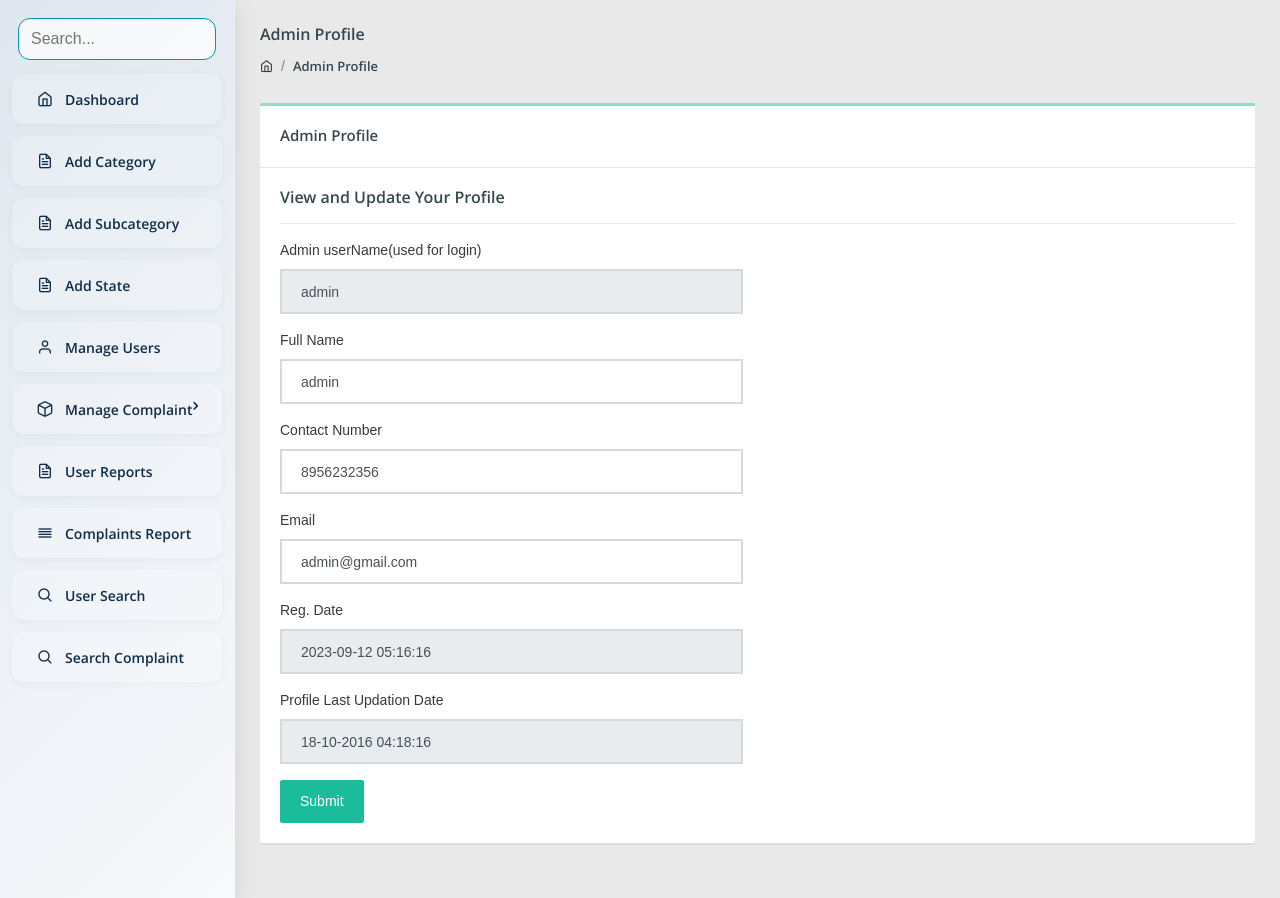
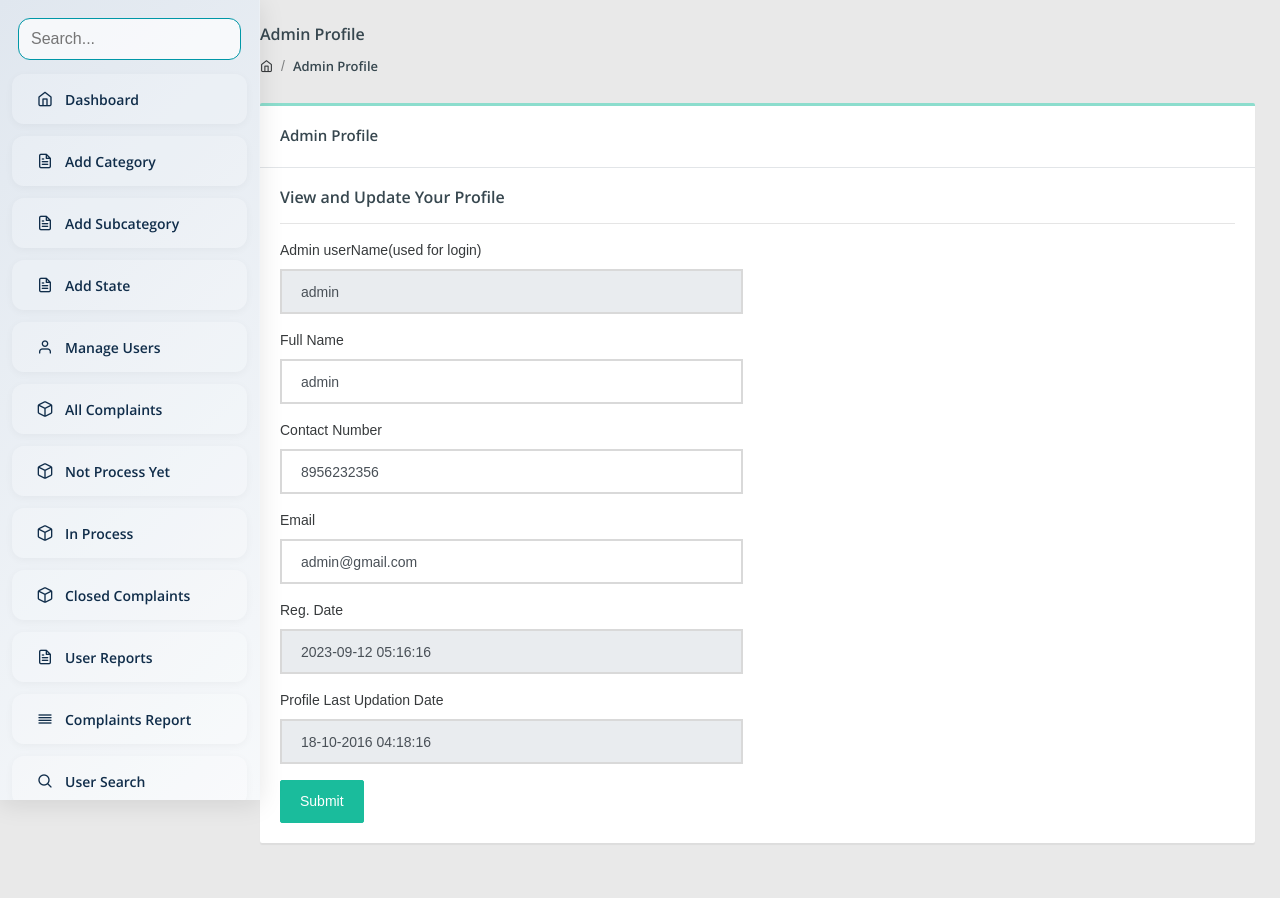
Before and after one commit to bhagirathbaraiya/PHP_PROJECT, a PHP site: page /cms/admin/admin-profile.php in a window 1280 px wide. Shown: the part 56-954 px from the top of the page. Run offline with PHP 8.4, Linux system fonts and the light colour scheme; a user stored in the database is signed in; data comes from the database, SQL or seed files in the repository; some web fonts are replaced.

Commit message:
sidebar full updated and in theme

```diff
--- a/admin/include/sidebar.php
+++ b/admin/include/sidebar.php
@@ -29,14 +29,17 @@
                 <li class="nav-item">
                     <a href="manage-users.php" class="nav-link"><span class="pcoded-micon"><i class="feather icon-user"></i></span><span class="pcoded-mtext">Manage Users</span></a>
                 </li>
-                <li class="nav-item pcoded-hasmenu">
-                    <a href="#" class="nav-link"><span class="pcoded-micon"><i class="feather icon-box"></i></span><span class="pcoded-mtext">Manage Complaint</span></a>
-                    <ul class="pcoded-submenu">
-                        <li><a href="all-complaint.php">All Complaints</a></li>
-                        <li><a href="notprocess-complaint.php">Not Process Yet</a></li>
-                        <li><a href="inprocess-complaint.php">In Process</a></li>
-                        <li><a href="closed-complaint.php">Closed Complaints</a></li>
-                    </ul>
+                <li class="nav-item">
+                    <a href="all-complaint.php" class="nav-link"><span class="pcoded-micon"><i class="feather icon-box"></i></span><span class="pcoded-mtext">All Complaints</span></a>
+                </li>
+                <li class="nav-item">
+                    <a href="notprocess-complaint.php" class="nav-link"><span class="pcoded-micon"><i class="feather icon-box"></i></span><span class="pcoded-mtext">Not Process Yet</span></a>
+                </li>
+                <li class="nav-item">
+                    <a href="inprocess-complaint.php" class="nav-link"><span class="pcoded-micon"><i class="feather icon-box"></i></span><span class="pcoded-mtext">In Process</span></a>
+                </li>
+                <li class="nav-item">
+                    <a href="closed-complaint.php" class="nav-link"><span class="pcoded-micon"><i class="feather icon-box"></i></span><span class="pcoded-mtext">Closed Complaints</span></a>
                 </li>
                 <li class="nav-item">
                     <a href="between-date-userreport.php" class="nav-link"><span class="pcoded-micon"><i class="feather icon-file-text"></i></span><span class="pcoded-mtext">User Reports</span></a>
@@ -72,10 +75,30 @@ function filterSidebarOptions() {
 </script>
 <style>
 .pcoded-navbar {
+    width: 260px; /* or your preferred width */
+    height: 100vh;
+    position: fixed;
+    top: 0;
+    left: 0;
+    overflow: hidden; /* Prevent sidebar itself from scrolling */
     background: linear-gradient(135deg, #e0e7ef 0%, #f7f9fb 100%) !important;
     box-shadow: 0 4px 24px rgba(0,0,0,0.10);
     border-right: 1.5px solid rgba(255,255,255,0.35);
     backdrop-filter: blur(12px);
+}
+
+.navbar-wrapper {
+    height: 100vh;
+    display: flex;
+    flex-direction: column;
+}
+
+.navbar-content {
+    flex: 1 1 auto;
+    overflow-y: auto;
+    /* If you have a header/search bar, subtract its height from 100vh */
+    /* height: calc(100vh - 60px); */
+    /* padding-bottom: 20px;  Optional, for spacing */
 }
 .pcoded-inner-navbar > .nav-item > .nav-link {
     color: #102d4a !important;
@@ -88,12 +111,12 @@ function filterSidebarOptions() {
     box-shadow: 0 2px 8px rgba(0,0,0,0.04);
 }
 .pcoded-inner-navbar > .nav-item > .nav-link:hover, .pcoded-inner-navbar > .nav-item > .nav-link:focus {
-    background: #0097A7 !important;
-    color: #fff !important;
+    background:rgba(0, 150, 167, 0.5) !important;
+	color:rgb(0, 0, 0) !important;
     box-shadow: 0 4px 16px rgba(0,151,167,0.13);
 }
 .pcoded-inner-navbar > .nav-item.active > .nav-link, .pcoded-inner-navbar > .nav-item > .nav-link.active {
-    background: #A41E22 !important;
+    background: #0097A7 !important;
     color: #fff !important;
 }
 .pcoded-inner-navbar .pcoded-submenu {
```
